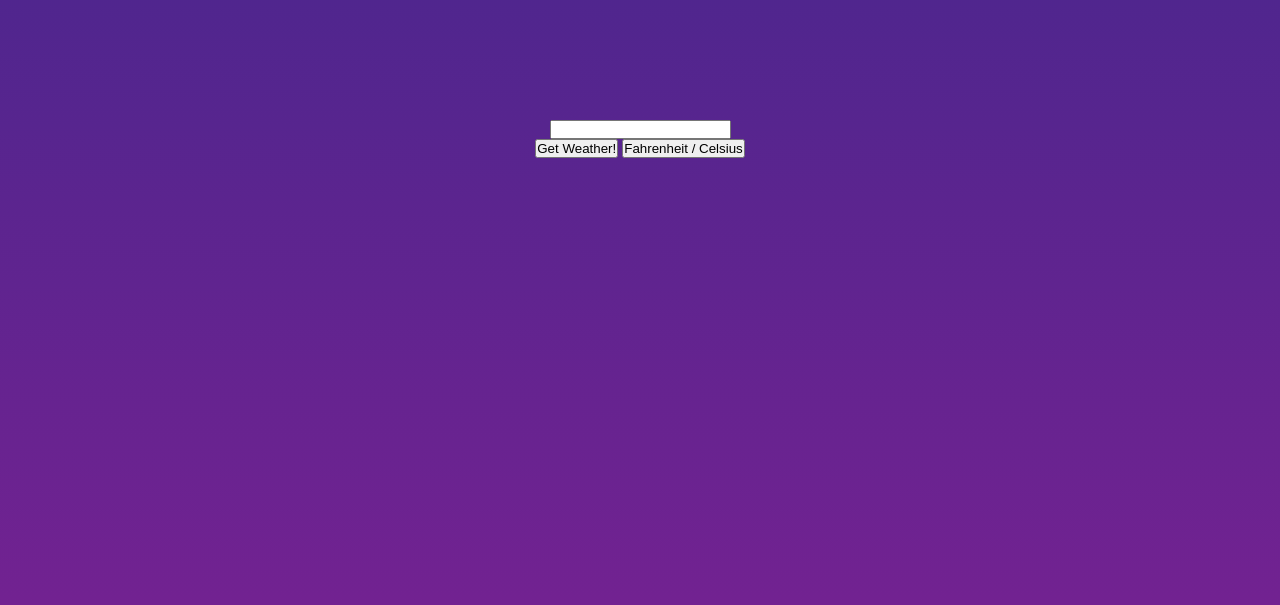
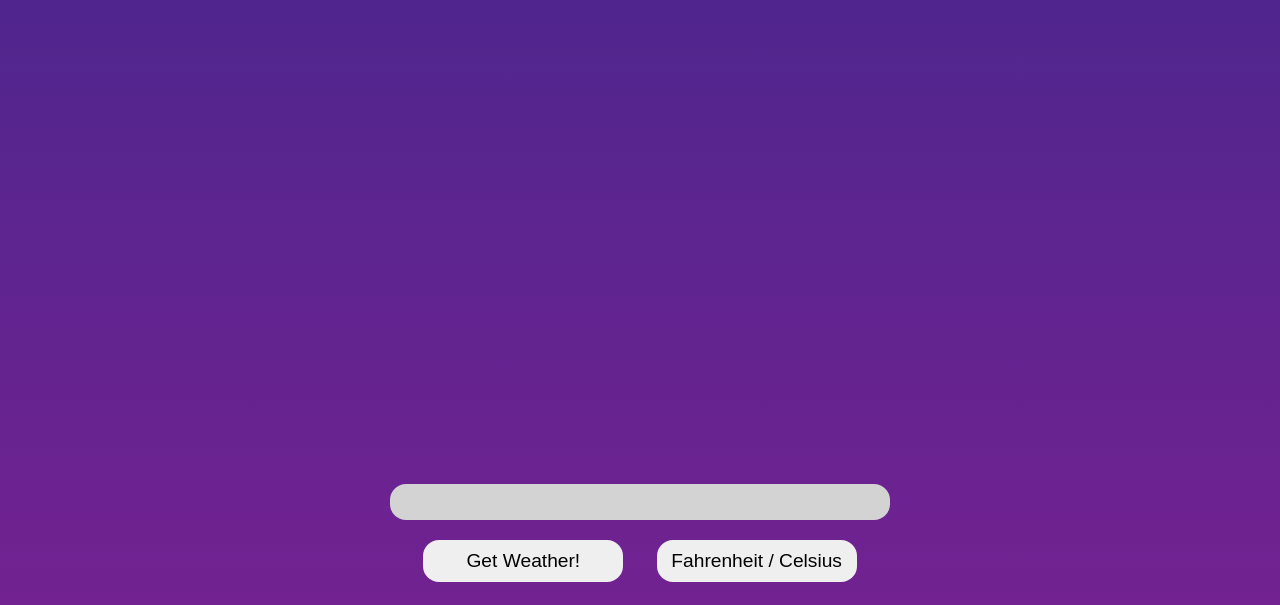
Before and after one commit to DiscipleZero7/weather-app, a website built with webpack: page src/template.html in a window 1280 px wide. Shown: the part 195-800 px from the top of the page. Built offline with nearby package versions, Linux system fonts and the light colour scheme.

Commit message:
Intial branch commit

```diff
--- a/src/styles.css
+++ b/src/styles.css
@@ -8,47 +8,75 @@ body {
     background: linear-gradient(#45278d, #722291);
     background-attachment: fixed;
 
+    margin-top: 5%;
+
     display: flex;
     flex-direction: column;
     align-items: center;
+    gap: 50px;
 }
 
 .title-header {
     text-align: center;
     font-family: "Pixelify Sans", sans-serif;
     font-size: 6rem;
+    color: aliceblue;
 }
 
 .weather-data-container {
-    width: auto;
-    height: 200px;
+    width: 100%;
+    height: 400px;
 
     display: flex;
     justify-content: center;
     align-items: center;
-    gap: 10px;
+    gap: 20px;
 }
 
 .weather-form {
     width: 500px;
     display: flex;
     flex-direction: column;
+    align-items: center;
+    gap: 20px;
+}
 
-    align-items: center;
+.button-container {
+    width: 100%;
+    display: flex;
+    justify-content: space-evenly;
+}
+
+.weather-input {
+    width: 100%;
+    font-size: 1.5rem;
+    background-color: lightgray;
+    border: none;
+    border-radius: 16px;
+    padding: 4px 25px;
+}
+
+.weather-submit-button, .temp-converter-button {
+    font-size: 1.2rem;
+    border: none;
+    border-radius: 16px;
+    width: 40%;
+    padding: 10px
 }
 
 .weather-card {
     background-color: lightblue;
-    border: 2px solid black;
+    border: 4px solid black;
     border-radius: 8px;
     padding: 10px;
-    width: 125px;
+    width: 200px;
     display: flex;
     flex-direction: column;
     align-items: center;
+    gap: 10px;
 }
 
 .weather-icon {
-    width: 50px;
-    height: 50px;
+    width: 100px;
+    height: 100px;
 }
```
